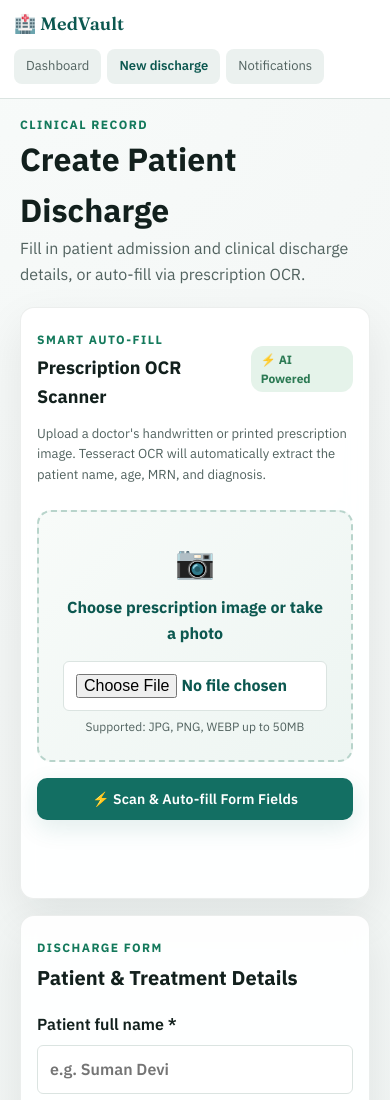
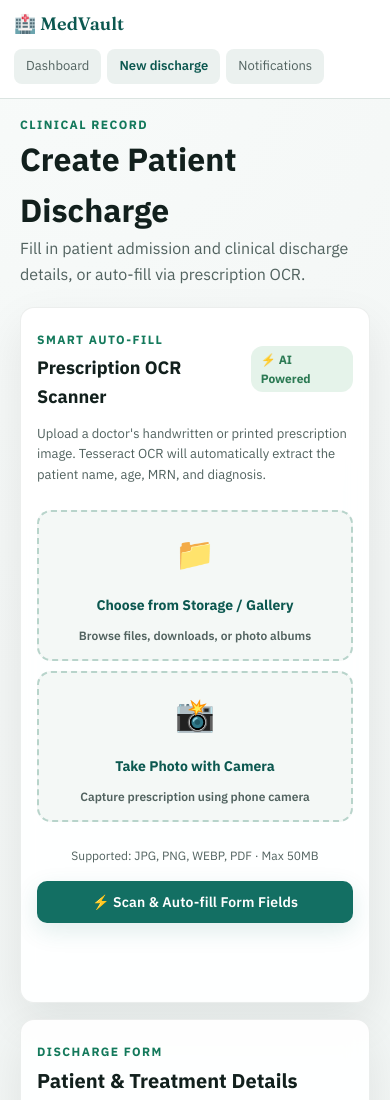
Before and after one commit to piyushlalwani2007/MedVault, a website: page frontend/pages/create-discharge.html in a window 390 px wide. Shown: the top 1100 px of the page. Drawn offline with Linux system fonts and the light colour scheme.

Commit message:
Add dual prescription upload options: direct device storage/gallery file picker and camera capture, fixing mobile storage access

```diff
--- a/frontend/css/style.css
+++ b/frontend/css/style.css
@@ -953,3 +953,80 @@ code { background: #f0f3f1; padding: 2px 5px; }
   text-align: center;
   border-top: 1px solid rgba(255, 255, 255, 0.06);
 }
+
+/* ============================================================
+   OCR DUAL UPLOAD (STORAGE / GALLERY & CAMERA)
+   ============================================================ */
+
+.ocr-upload-choice-grid {
+  display: grid;
+  grid-template-columns: 1fr 1fr;
+  gap: 14px;
+  margin-bottom: 14px;
+}
+
+.upload-btn-card {
+  display: flex;
+  flex-direction: column;
+  align-items: center;
+  justify-content: center;
+  text-align: center;
+  padding: 22px 18px;
+  background: #f4f8f6;
+  border: 2px dashed #b8d4cb;
+  border-radius: 14px;
+  cursor: pointer;
+  transition: all 0.2s ease;
+  position: relative;
+  user-select: none;
+}
+
+.upload-btn-card:hover {
+  background: #eef6f3;
+  border-color: var(--brand, #136f63);
+  transform: translateY(-1px);
+}
+
+.upload-btn-card:active {
+  transform: scale(0.98);
+}
+
+.upload-card-icon {
+  font-size: 32px;
+  margin-bottom: 8px;
+}
+
+.upload-card-title {
+  font-size: 14px;
+  font-weight: 700;
+  color: var(--brand-dark, #0c5850);
+  margin-bottom: 4px;
+}
+
+.upload-card-desc {
+  font-size: 12px;
+  color: var(--ink-soft, #51625f);
+  line-height: 1.3;
+}
+
+.sr-only-input {
+  position: absolute;
+  width: 1px;
+  height: 1px;
+  padding: 0;
+  margin: -1px;
+  overflow: hidden;
+  clip: rect(0, 0, 0, 0);
+  border: 0;
+  opacity: 0;
+}
+
+@media (max-width: 600px) {
+  .ocr-upload-choice-grid {
+    grid-template-columns: 1fr;
+    gap: 10px;
+  }
+  .upload-btn-card {
+    padding: 16px 14px;
+  }
+}
--- a/frontend/js/ocr.js
+++ b/frontend/js/ocr.js
@@ -128,6 +128,24 @@ async function verifyPrescription() {
    LONG IMAGE PREVIEW & INTERACTIVE TOOLS
    ============================================================ */
 
+function syncCameraToMainInput(cameraInput) {
+  if (cameraInput.files && cameraInput.files[0]) {
+    const form = cameraInput.closest('form');
+    const mainInput = form.querySelector('input[name="prescription"]');
+    if (mainInput) {
+      try {
+        const dt = new DataTransfer();
+        dt.items.add(cameraInput.files[0]);
+        mainInput.files = dt.files;
+        mainInput.dispatchEvent(new Event('change', { bubbles: true }));
+      } catch (e) {
+        // Fallback for older browsers
+        handleFilePreviewChange({ target: cameraInput });
+      }
+    }
+  }
+}
+
 function setupPrescriptionPreviews() {
   const fileInputs = document.querySelectorAll('input[type="file"][name="prescription"]');
   fileInputs.forEach(input => {
--- a/frontend/pages/create-discharge.html
+++ b/frontend/pages/create-discharge.html
@@ -55,14 +55,24 @@
       <p class="muted" style="font-size:13px;margin-bottom:16px;">Upload a doctor's handwritten or printed prescription image. Tesseract OCR will automatically extract the patient name, age, MRN, and diagnosis.</p>
 
       <form id="ocr-form" data-mode="autofill" class="form-stack" enctype="multipart/form-data">
-        <div class="ocr-drop-box">
-          <div class="ocr-drop-icon">📷</div>
-          <label style="cursor:pointer;font-weight:700;color:var(--brand-dark);">
-            Choose prescription image or take a photo
-            <input name="prescription" type="file" accept="image/*,.jpg,.jpeg,.png,.webp" capture="environment" required style="margin-top:8px;">
+        <div class="ocr-upload-choice-grid">
+          <!-- Option 1: File Storage / Gallery (No capture constraint) -->
+          <label class="upload-btn-card">
+            <span class="upload-card-icon">📁</span>
+            <span class="upload-card-title">Choose from Storage / Gallery</span>
+            <span class="upload-card-desc">Browse files, downloads, or photo albums</span>
+            <input name="prescription" type="file" accept="image/*,.jpg,.jpeg,.png,.webp,.pdf" class="sr-only-input">
           </label>
-          <p class="muted" style="font-size:12px;margin-top:6px;">Supported: JPG, PNG, WEBP up to 50MB</p>
+
+          <!-- Option 2: Camera Capture directly -->
+          <label class="upload-btn-card">
+            <span class="upload-card-icon">📸</span>
+            <span class="upload-card-title">Take Photo with Camera</span>
+            <span class="upload-card-desc">Capture prescription using phone camera</span>
+            <input type="file" accept="image/*" capture="environment" class="sr-only-input" onchange="syncCameraToMainInput(this)">
+          </label>
         </div>
+        <p class="muted" style="font-size:12px;text-align:center;margin-top:-6px;">Supported: JPG, PNG, WEBP, PDF · Max 50MB</p>
         <button class="btn btn-primary" type="submit" style="padding:12px;font-size:14px;border-radius:10px;">⚡ Scan & Auto-fill Form Fields</button>
         <p class="form-error" data-ocr-error role="alert" style="margin-top:6px;"></p>
         <p data-ocr-result style="font-size:13px;color:#2c7a54;font-weight:600;"></p>
```
Also changed, not shown: frontend/pages/ocr-editor.html (+17 -1 lines).
